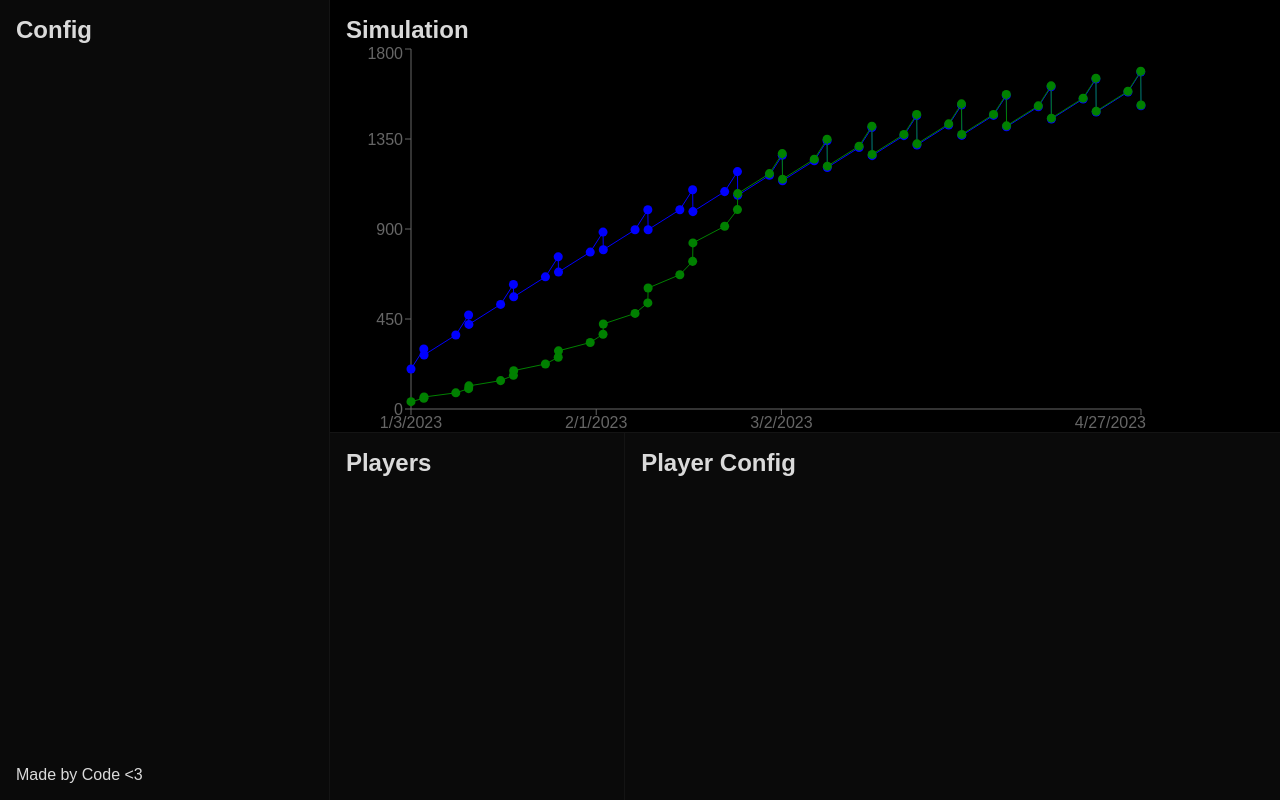
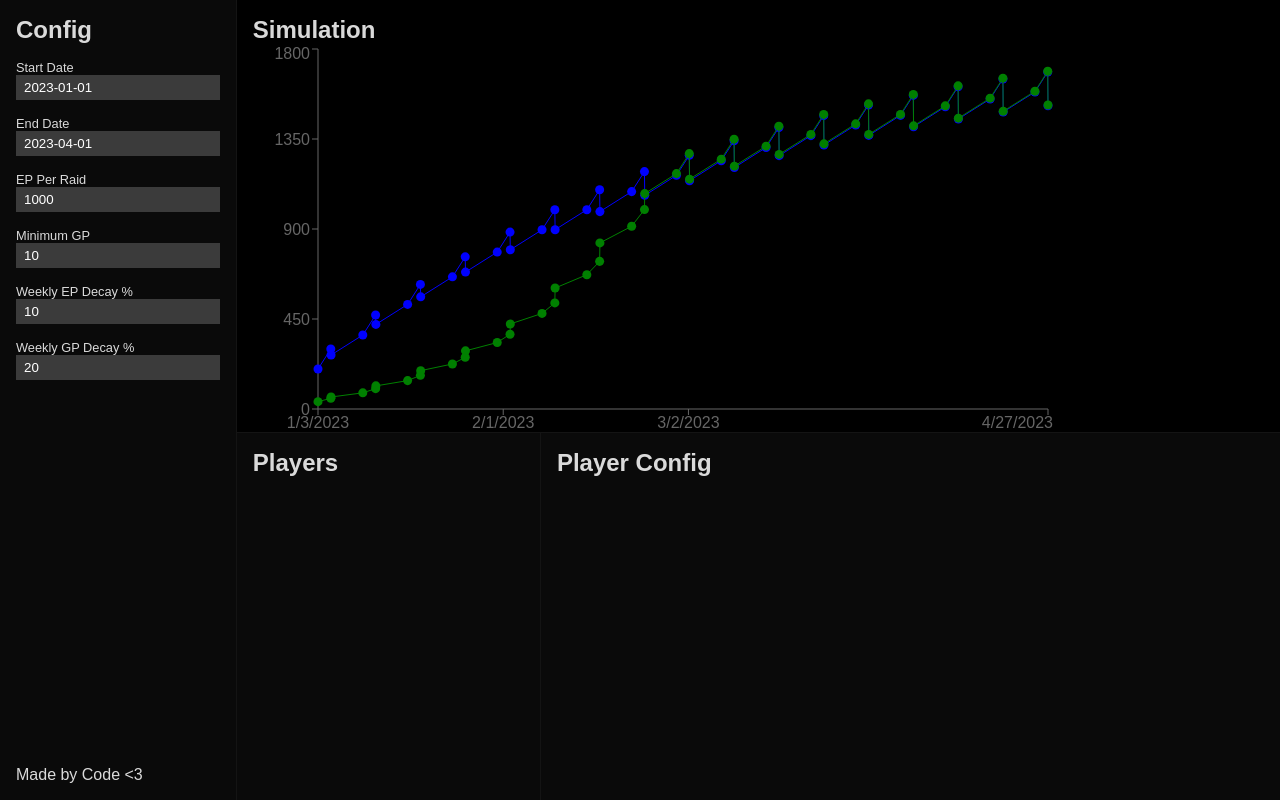
Before and after one commit to thecodeboss/epgp-simulator, a React (Create React App) app: page / in a window 1280 px wide. Built offline with nearby package versions, Linux system fonts and the light colour scheme.

Commit message:
Start putting config form together

```diff
--- a/src/App.tsx
+++ b/src/App.tsx
@@ -1,13 +1,24 @@
-import type { FC } from 'react';
+import { FC, useState } from 'react';
 import { PlayerConfig } from './components/PlayerConfig';
 import { Players } from './components/Players';
 import { Sidebar } from './components/Sidebar';
 import { Simulation } from './components/Simulation';
+import { Config } from './utils/types';
+
+const defaultConfig: Config = {
+  startDate: new Date('2023-01-01'),
+  endDate: new Date('2023-04-31'),
+  epPerRaid: 1000,
+  minimumGP: 10,
+  weeklyEPDecayPercent: 10,
+  weeklyGPDecayPercent: 20,
+};
 
 const App: FC = () => {
+  const [config, setConfig] = useState<Config>(defaultConfig);
   return (
     <div style={{ display: 'flex', flexGrow: 1 }}>
-      <Sidebar />
+      <Sidebar config={config} setConfig={setConfig} />
       <div
         style={{
           display: 'flex',
--- a/src/components/Chart.tsx
+++ b/src/components/Chart.tsx
@@ -31,6 +31,7 @@ export const Chart: FC<ChartProps> = ({ simulations }) => {
       <Tooltip content={<CustomTooltip />} />
       {simulations.map((simulation) => (
         <Scatter
+          key={simulation.name}
           name={simulation.name}
           data={formatData(simulation.data)}
           line
--- /dev/null
+++ b/src/components/Input.tsx
@@ -0,0 +1,16 @@
+import type { FC } from 'react';
+
+interface InputProps {
+  defaultValue: string;
+  label: string;
+  name: string;
+}
+
+export const Input: FC<InputProps> = ({ defaultValue, label, name }) => {
+  return (
+    <div style={{ display: 'flex', flexDirection: 'column' }}>
+      <label htmlFor={name}>{label}</label>
+      <input defaultValue={defaultValue} id={name} name={name} />
+    </div>
+  );
+};
--- a/src/components/Sidebar.tsx
+++ b/src/components/Sidebar.tsx
@@ -1,6 +1,13 @@
 import type { FC } from 'react';
+import { Config } from '../utils/types';
+import { Input } from './Input';
 
-export const Sidebar: FC = () => {
+interface SidebarProps {
+  config: Config;
+  setConfig: (config: Config) => void;
+}
+
+export const Sidebar: FC<SidebarProps> = ({ config, setConfig }) => {
   return (
     <div
       style={{
@@ -10,11 +17,17 @@ export const Sidebar: FC = () => {
         flexDirection: 'column',
         justifyContent: 'space-between',
         padding: '1rem',
-        width: '400px',
+        width: '250px',
       }}
     >
-      <div>
+      <div style={{ display: 'flex', flexDirection: 'column', gap: '1rem' }}>
         <h2>Config</h2>
+        <Input defaultValue="2023-01-01" name="startDate" label="Start Date" />
+        <Input defaultValue="2023-04-01" name="endDate" label="End Date" />
+        <Input defaultValue="1000" name="epPerRaid" label="EP Per Raid" />
+        <Input defaultValue="10" name="minimumGP" label="Minimum GP" />
+        <Input defaultValue="10" name="weeklyEPDecayPercent" label="Weekly EP Decay %" />
+        <Input defaultValue="20" name="weeklyGPDecayPercent" label="Weekly GP Decay %" />
       </div>
       <div>Made by Code &lt;3</div>
     </div>
--- a/src/index.css
+++ b/src/index.css
@@ -10,6 +10,17 @@ h1, h2, h3 {
   margin: 0;
 }
 
+label {
+  font-size: 0.8rem;
+}
+
+input {
+  background-color: rgba(255, 255, 255, 0.2);
+  border: 0;
+  color: white;
+  padding: 5px 8px;
+}
+
 #root {
   display: flex;
   height: 100%;
--- /dev/null
+++ b/src/utils/types.ts
@@ -0,0 +1,8 @@
+export interface Config {
+  endDate: Date;
+  epPerRaid: number;
+  minimumGP: number;
+  startDate: Date;
+  weeklyEPDecayPercent: number;
+  weeklyGPDecayPercent: number;
+}
```
